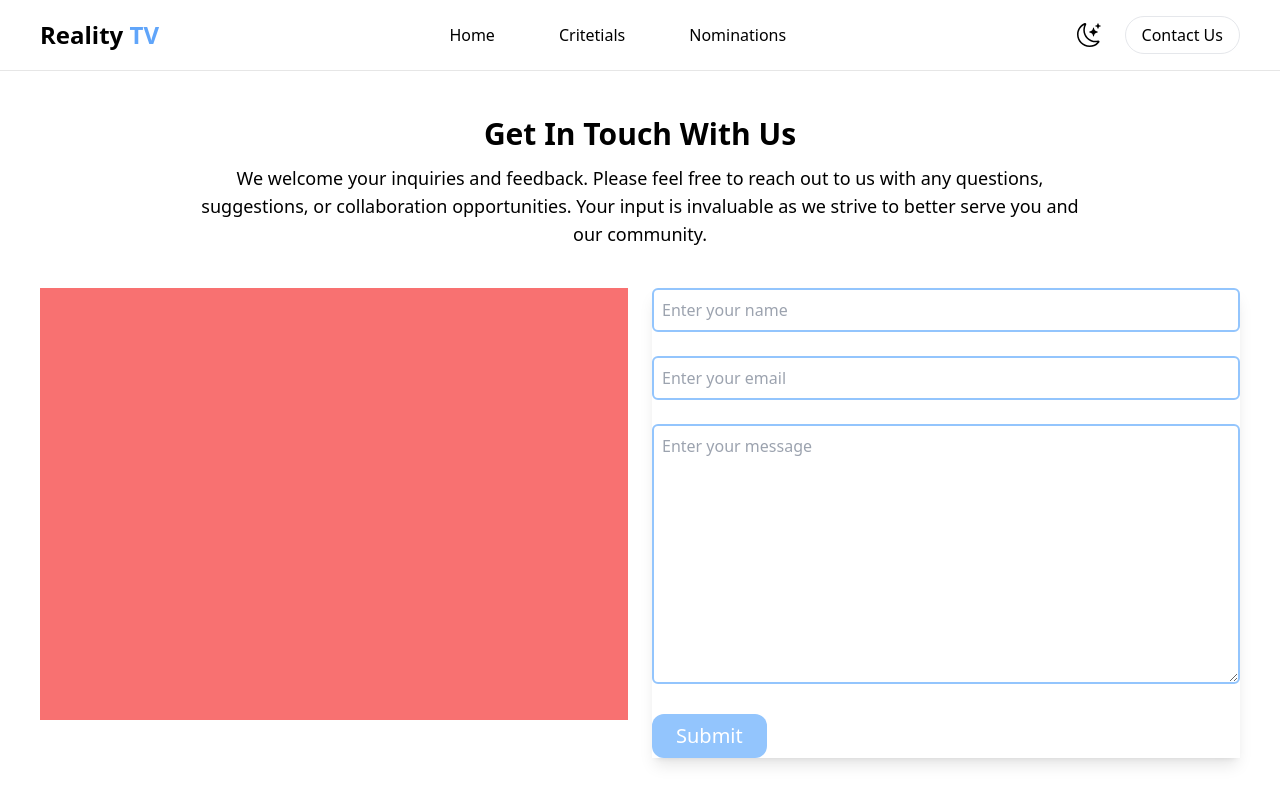
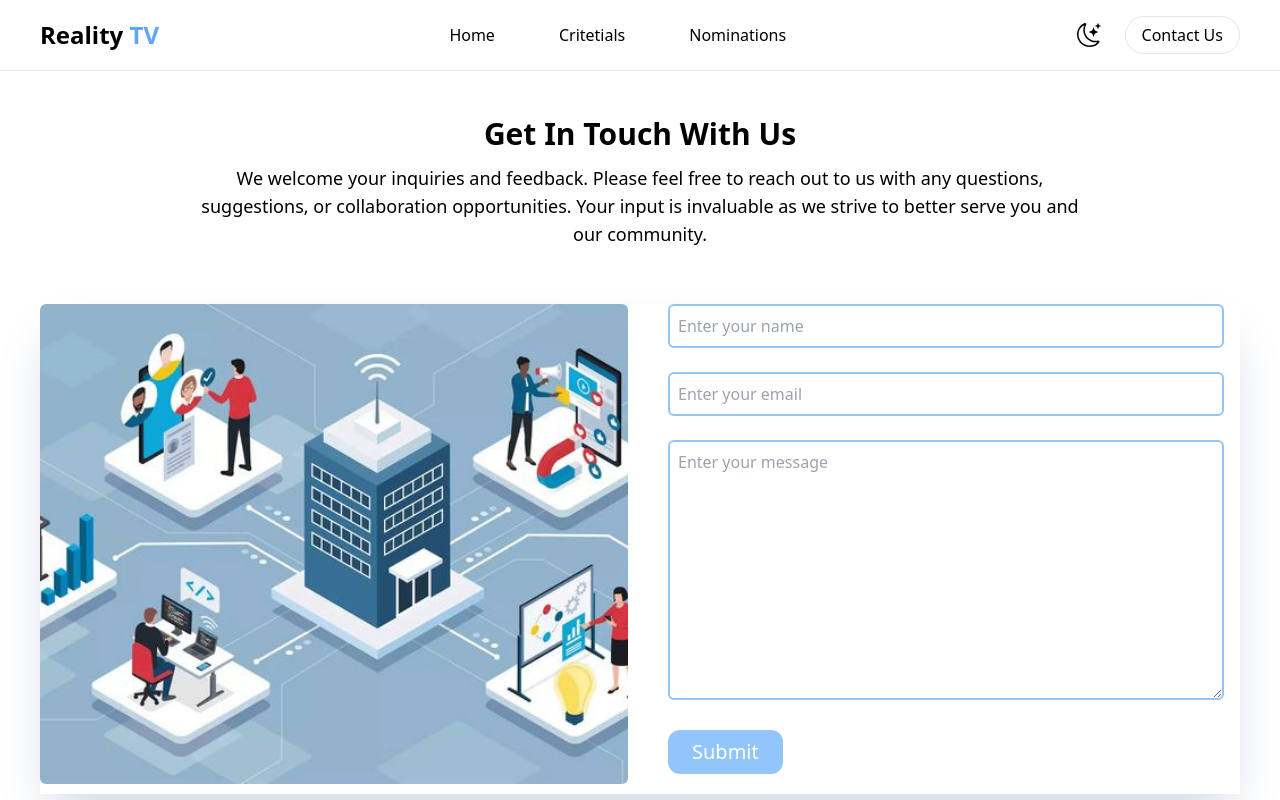
Before and after one commit to mulbahoplanojames/Reality_TV, a React (Vite) app: page /contact-us in a window 1280 px wide. Shown: the top 800 px of the page. Built offline with nearby package versions, Linux system fonts and the light colour scheme.

Commit message:
Working on the Contact Us Component

```diff
--- a/src/Pages/ContactUs/ContactUs.jsx
+++ b/src/Pages/ContactUs/ContactUs.jsx
@@ -1,4 +1,4 @@
-import image from "../../assets/contactus.png";
+import image from "/src/assets/hero3.jpg";
 
 const ContactUs = () => {
   return (
@@ -7,16 +7,18 @@ const ContactUs = () => {
         <h1 className="text-3xl font-bold text-center pb-3">
           Get In Touch With Us
         </h1>
-        <p className="text-lg text-center pb-10 md:px-[10rem] px-1">
+        <p className="text-lg text-center pb-14 md:px-[10rem] px-1">
           We welcome your inquiries and feedback. Please feel free to reach out
           to us with any questions, suggestions, or collaboration opportunities.
           Your input is invaluable as we strive to better serve you and our
           community.
         </p>
 
-        <div className="grid md:grid-cols-2 grid-cols-1 gap-6">
-          <div className="w-full md:h-[27rem] h-[50vh] bg-red-400"></div>
-          <form action="" className="w-full shadow-lg">
+        <div className="grid md:grid-cols-2 grid-cols-1 gap-6 shadow-2xl shadow-slate-300">
+          <div className="w-full md:h-[30rem] h-[40vh] bg-red-400 overflow-hidden rounded-md">
+            <img src={image} alt="" className="w-full h-full object-cover" />
+          </div>
+          <form action="" className="w-full md:px-4 px-1">
             <input
               type="text"
               placeholder="Enter your name"
@@ -38,7 +40,7 @@ const ContactUs = () => {
 
             <button
               type="submit"
-              className="py-2 px-6 bg-blue-300 text-xl text-white border-none rounded-xl hover:bg-opacity-70"
+              className="py-2 px-6 bg-blue-300 text-xl text-white border-none rounded-xl hover:bg-opacity-70 mb-5"
             >
               Submit
             </button>
```
